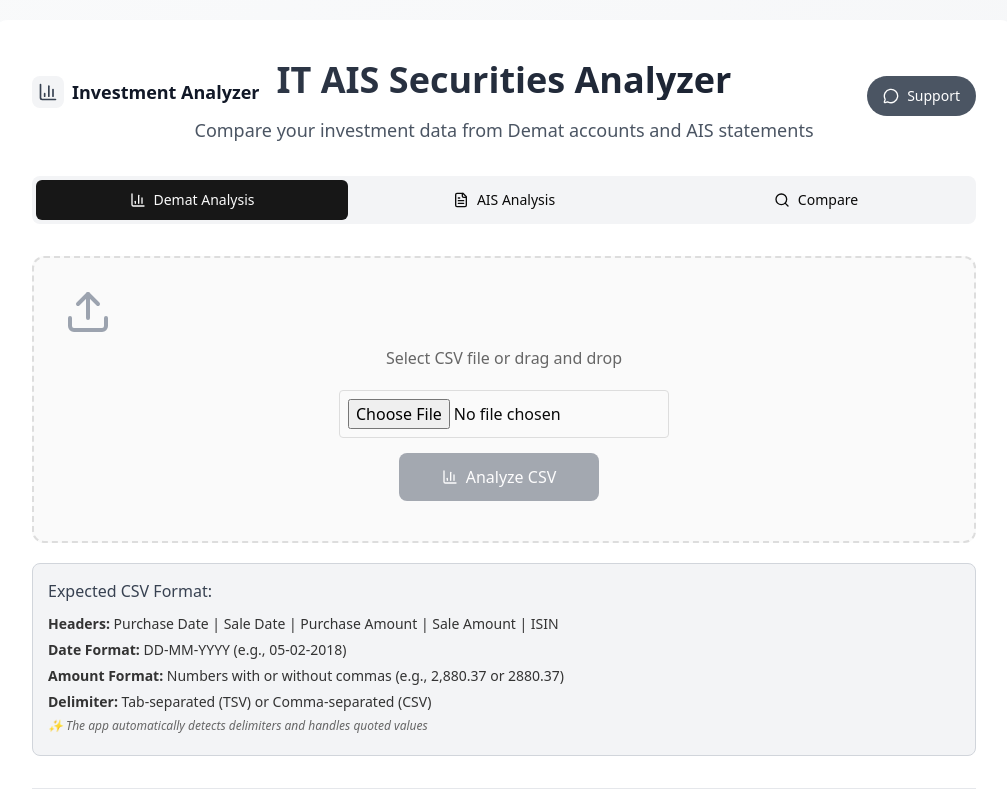
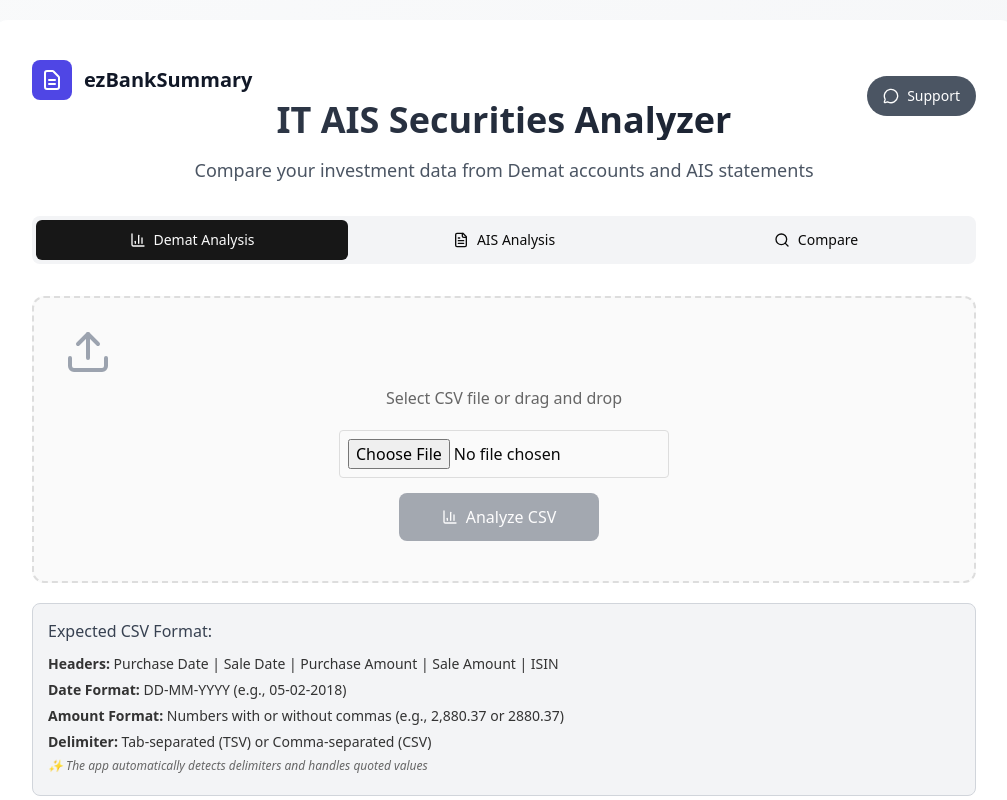
Before and after one commit to vminda1278/ais, a Next.js app: page / in a window 1280 px wide. Shown: the top 800 px of the page, without its empty margins (136-1143 px from the left). Built offline with nearby package versions, Linux system fonts and the light colour scheme.

Commit message:
feat: update header to use Link component and enhance branding in Investment Analyzer

```diff
--- a/app/page.jsx
+++ b/app/page.jsx
@@ -1,6 +1,7 @@
 "use client"
 
 import React, { useState } from "react"
+import Link from "next/link"
 import { Button } from "../components/ui/button"
 import { Card, CardContent, CardDescription, CardHeader, CardTitle } from "../components/ui/card"
 import { Upload, MessageCircle, FileText, BarChart3, Download, TrendingUp, Search, RotateCcw, CheckCircle, Clock } from "lucide-react"
@@ -2624,21 +2625,21 @@ ${data.slice(0, 3).map((row, idx) =>
       <div className="bg-white p-10 rounded-2xl shadow-xl max-w-5xl mx-auto">
         {/* Header */}
         <div className="text-center mb-8 relative">{/* Logo */}
-          <div className="absolute top-4 left-0">
-            <a
-              href="/"
-              className="flex items-center gap-2 no-underline text-gray-900 hover:text-gray-700 transition-colors"
-              title="AIS Equity Analyzer - Home"
-            >
-              <div className="h-8 w-8 bg-gray-100 rounded-lg flex items-center justify-center text-gray-700">
-                <BarChart3 size={20} className="text-gray-700" />
-              </div>
-              <span className="text-lg font-bold text-gray-900">
-                Investment Analyzer
-              </span>
-            </a>
+          <div className="flex items-center">
+            <Link href="/" className="flex items-center cursor-pointer">
+            <div className="bg-indigo-600 rounded-lg p-2 mr-3">
+                <svg className="h-6 w-6 text-white" fill="none" stroke="currentColor" viewBox="0 0 24 24">
+                <path
+                    strokeLinecap="round"
+                    strokeLinejoin="round"
+                    strokeWidth={2}
+                    d="M9 12h6m-6 4h6m2 5H7a2 2 0 01-2-2V5a2 2 0 012-2h5.586a1 1 0 01.707.293l5.414 5.414a1 1 0 01.293.707V19a2 2 0 01-2 2z"
+                />
+                </svg>
+            </div>
+            <span className="text-xl font-semibold text-gray-900">ezBankSummary</span>
+            </Link>
           </div>
-
           <div className="absolute top-4 right-0">
             <Button
               onClick={handleWhatsAppClick}
```
